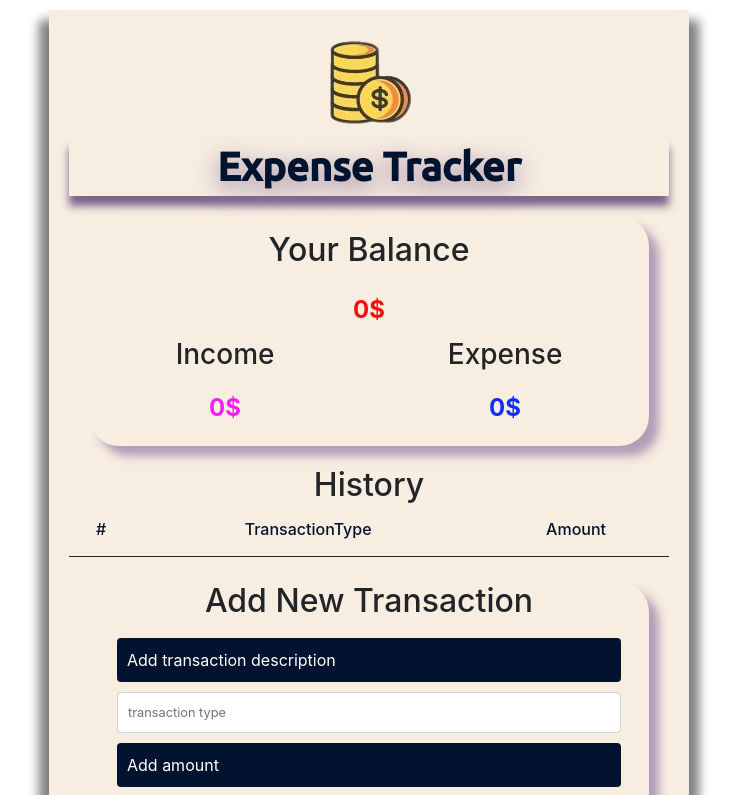
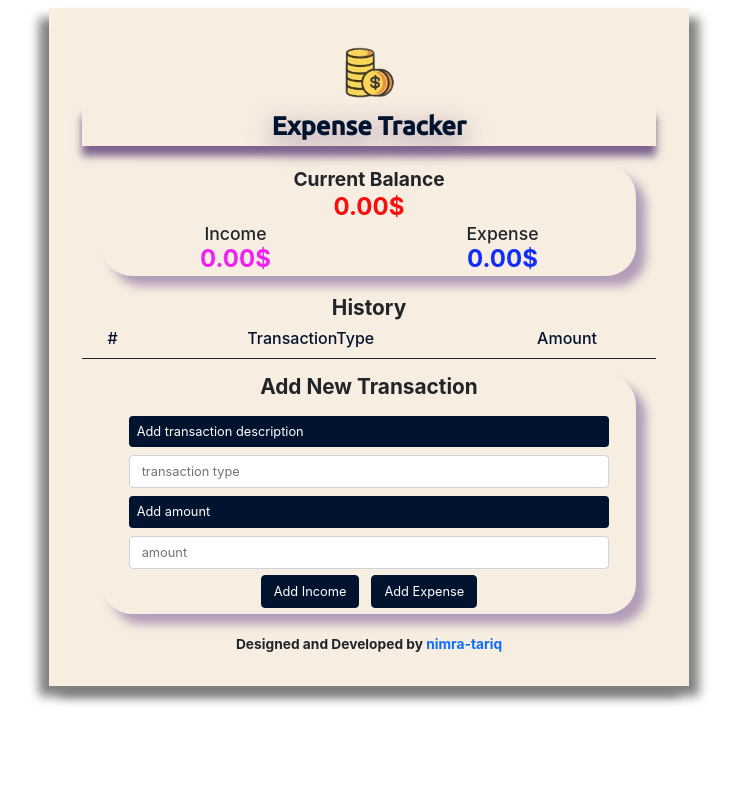
Before and after one commit to nimra-tariq/AppExpenseTracker, a React (Create React App) app: page / in a window 1280 px wide. Shown: the top 795 px of the page, without its empty margins (271-1008 px from the left). Built offline with nearby package versions, Linux system fonts and the light colour scheme.

Commit message:
again tested for errors

```diff
--- a/package.json
+++ b/package.json
@@ -13,7 +13,7 @@
     "web-vitals": "^1.0.1"
   },
   "scripts": {
-    "start": "react-scripts start",
+    "start": "react-scripts start --openssl-legacy-provider start",
     "build": "react-scripts build",
     "test": "react-scripts test",
     "eject": "react-scripts eject"
--- a/src/App.css
+++ b/src/App.css
@@ -22,25 +22,16 @@
     color: #61dafb;
 }
 
-@keyframes App-logo-spin {
-    from {
-        transform: rotate(0deg);
-    }
-    to {
-        transform: rotate(360deg);
-    }
-}
-
 .containerDiv {
     /* display: flex; */
     justify-content: center;
     align-items: center;
-    margin: 10px;
+    margin: 8px;
     background-color: #deb88742;
     flex-direction: column;
     width: 50%;
-    padding: 20px;
     box-shadow: 10px 10px 10px gray, -10px 10px 10px gray;
+    padding: 33px;
 }
 
 h1 {
--- a/src/App.js
+++ b/src/App.js
@@ -1,28 +1,28 @@
-import Header from './components/header/header';
-import BalanaceRecord
- from './components/balanceRecord/balanaceRecord';
- import TransactionHistory from './components/transactionHistory/transactionHistory';
-import './App.css';
-import Footer from './components/footer/footer';
-import { useReducer } from 'react';
+import Header from "./components/header/header";
+import BalanaceRecord from "./components/balanceRecord/balanaceRecord";
+import TransactionHistory from "./components/transactionHistory/transactionHistory";
+import "./App.css";
+import Footer from "./components/footer/footer";
+import { useReducer } from "react";
 
-import { TransactionContext } from './context/transactionContext';
-import { myReducer } from './reducer/reducer';
-import { ToastContainer } from 'react-toastify';
-import 'react-toastify/dist/ReactToastify.css';
+import { TransactionContext } from "./context/transactionContext";
+import { myReducer } from "./reducer/reducer";
+import { ToastContainer } from "react-toastify";
+import "react-toastify/dist/ReactToastify.css";
 
-const initialState={
-  income:0,
-  expense:0,
-}
+const initialState = {
+  income: 0.00,
+  expense: 0.00,
+};
 function App() {
-
- const [state, dispatch] = useReducer(myReducer, initialState)
+  const [state, dispatch] = useReducer(myReducer, initialState);
 
   return (
     <>
-    <TransactionContext.Provider value={{transaction:state,dispatcher:dispatch}}>
-  <div className='containerDiv'>
+      <TransactionContext.Provider
+        value={{ transaction: state, dispatcher: dispatch }}
+      >
+        <div className="containerDiv">
           <Header></Header>
           <BalanaceRecord></BalanaceRecord>
           <TransactionHistory></TransactionHistory>
@@ -30,7 +30,6 @@ function App() {
         </div>
       </TransactionContext.Provider>
       <ToastContainer/>
-
     </>
   );
 }
--- a/src/components/balanceRecord/balanaceRecord.js
+++ b/src/components/balanceRecord/balanaceRecord.js
@@ -1,19 +1,19 @@
-import { useContext } from 'react/cjs/react.development'
+import { useContext } from 'react'
 import { TransactionContext } from '../../context/transactionContext';
 import './balanceRecord.css'
 export default function BalanaceRecord() {
     const transactionContext=useContext(TransactionContext);
     return <div className="recordContainer">
     <div>
-        <div><h2 className='h2 h2balRec'>Your Balance</h2></div>
-        <div id="bal" className='balanceDiv balance'>{transactionContext.transaction.income+transactionContext.transaction.expense}$</div>
+        <div><h2 className='h2 h2balRec'>Current Balance</h2></div>
+        <div id="bal" className='balanceDiv balance'>{transactionContext.transaction.income+transactionContext.transaction.expense}.00$</div>
     </div>
     <div className='incExpContainer d-flex justify-content-around'>
-        <div><h3>Income</h3>
-        <div id='inc' className="balance">{transactionContext.transaction.income}$</div>
+        <div><h3 className='h3Heading'>Income</h3>
+        <div id='inc' className="balance">{transactionContext.transaction.income}.00$</div>
         </div>
-        <div><h3>Expense</h3>
-        <div id='exp' className="balance">{transactionContext.transaction.expense}$</div>
+        <div><h3 className='h3Heading'>Expense</h3>
+        <div id='exp' className="balance">{transactionContext.transaction.expense}.00$</div>
         </div>
     </div>
     </div>
--- a/src/components/balanceRecord/balanceRecord.css
+++ b/src/components/balanceRecord/balanceRecord.css
@@ -10,11 +10,14 @@
 }
 
 .incExpContainer div {
-    padding: 10px 8px;
+    padding: 1px 8px;
 }
 
 .h2balRec {
-    padding: 15px;
+    margin-bottom: 0px;
+    padding: 2px;
+    font-size: 1.2em;
+    font-weight: bold;
 }
 
 .balance {
@@ -24,7 +27,6 @@
 
 .recordContainer {
     margin: 20px;
-    /* border: 2px solid; */
     border-radius: 30px;
     box-shadow: 10px 10px 10px #9e84adc4
 }
@@ -40,3 +42,10 @@
 #bal {
     color: #f70e0e;
 }
+h3{
+    font-size: 1.3em;
+}
+.h3Heading{
+    font-size: 1.1em;
+    margin-bottom: 0;
+}
--- a/src/components/footer/footer.css
+++ b/src/components/footer/footer.css
@@ -1,3 +1,14 @@
 div a {
     text-decoration: none;
+
 }
+body{
+         line-height: 1.2;
+}
+span{
+    font-size: 0.86em;
+    font-weight: bold;
+}
+.footer{
+    margin-top: 20px;
+}
--- a/src/components/footer/footer.js
+++ b/src/components/footer/footer.js
@@ -2,6 +2,6 @@
 import './footer.css'
 export default function Footer() {
     return (
-<><div><span>Designed and Developed by </span><span><a href="https://github.com/nimra-tariq">nimra-tariq</a></span></div></>
+<><div className='footer'><span>Designed and Developed by </span><span><a href="https://github.com/nimra-tariq">nimra-tariq</a></span></div></>
     );
 }
--- a/src/components/header/header.css
+++ b/src/components/header/header.css
@@ -1,9 +1,12 @@
 .h1Exp {
     user-select: auto;
-    font-size: 2.5em;
+    font-size: 1.6em;
     font-weight: 900;
     box-shadow: 0px 10px 8px #61457cd1;
     padding: 5px;
     text-shadow: 0px 8px 24px #947e9e;
     color: #01132f;
 }
+#logoImg{
+    width: 70px;
+}
--- a/src/components/header/header.js
+++ b/src/components/header/header.js
@@ -1,7 +1,7 @@
 import "./header.css"
 export default function Header(){
     return <div>
-    <img  src={process.env.PUBLIC_URL + '/logoExpenseTracker.png  '} alt="logo"/>
+    <img id="logoImg" src={process.env.PUBLIC_URL + '/logoExpenseTracker.png  '} alt="logo"/>
     <h1 className="h1Exp">Expense Tracker</h1>
     </div>
 }
--- a/src/components/transactionHistory/transactionHistory.css
+++ b/src/components/transactionHistory/transactionHistory.css
@@ -4,11 +4,12 @@
                 background-color: cadetblue;
                 width: 90%;
                 text-align: left;
-                padding: 10px;
-                margin: 10px;
+                padding: 8px;
+                margin: 8px;
                 background-color: #01132f;
                 color: white;
                 border-radius: 4px;
+                font-size: 0.8em;
             }
 
             .form-group {
@@ -23,12 +24,14 @@
             .form-group input {
                 text-align: left;
                 font-size: 0.8em;
-                padding: 10px;
             }
 
             button {
-                margin: 15px;
+                margin: 6px;
                 padding: 10px;
+            }
+            .btn{
+                font-size: .8em;
             }
 
             th h6 {
@@ -36,7 +39,8 @@
             }
 
             .historyh2 {
-                margin-top: 20px;
+                margin-top: 2px;
+                margin-bottom: 0;
             }
 
             .btn {
@@ -46,12 +50,11 @@
             }
 
             .h2Transaction {
-                margin-top: 25px;
+                margin-top: 0px;
             }
 
             .balanceContainer {
-                margin: 20px;
-                /* border: 2px solid; */
+                margin: 8px 20px;
                 border-radius: 30px;
                 box-shadow: 10px 10px 10px #9e84adc4
             }
@@ -67,3 +70,10 @@
                 box-shadow: 0 0 0 0.25rem rgb(185 164 189) !important;
                 color: white !important;
             }
+            h2{
+                font-size: 1.3em;
+                font-weight: bold;
+            }
+            h6{
+                margin-bottom: 0.1rem;
+            }
--- a/src/index.js
+++ b/src/index.js
@@ -11,7 +11,5 @@ ReactDOM.render(
   document.getElementById('root')
 );
 
-// If you want to start measuring performance in your app, pass a function
-// to log results (for example: reportWebVitals(console.log))
-// or send to an analytics endpoint. Learn more: https://bit.ly/CRA-vitals
+
 reportWebVitals();
```
Also changed, not shown: src/components/transactionHistory/transactionHistory.js (+0 -13 lines), 1 other file (tests, documents, lock files or other folders). Lines whose indentation alone changed are shown as unchanged.
